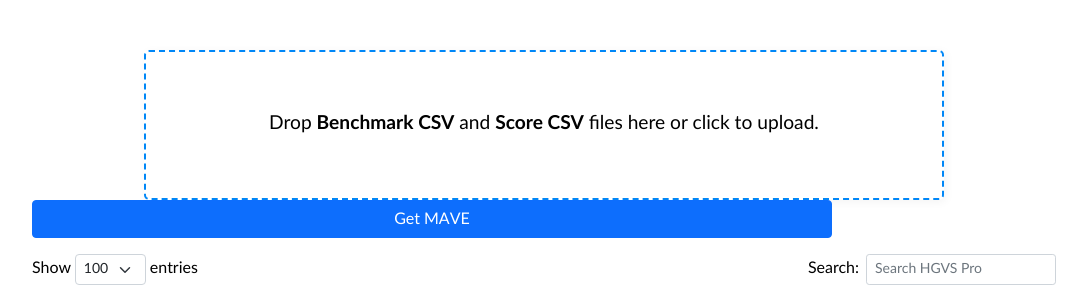
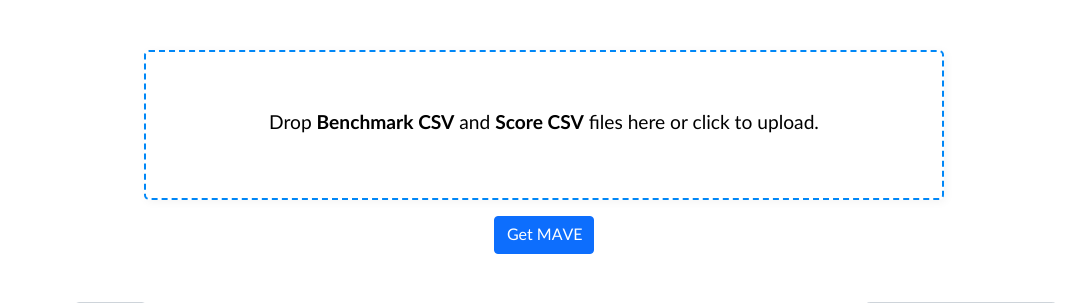
Before and after one commit to irahorecka/llrws, a Flask app: page / in a window 1280 px wide. Shown: the part 337-640 px from the top of the page, without its empty margins (96-1183 px from the left). Run offline with Flask 2, Linux system fonts and the light colour scheme; some libraries are stand-ins or nearby versions.

Commit message:
update index.html

```diff
--- a/llrws/templates/main/index.html
+++ b/llrws/templates/main/index.html
@@ -8,8 +8,8 @@
           Drop <strong>Benchmark CSV</strong> and <strong>Score CSV</strong> files here or click to upload.
         </div>
       </form>
-      <div id="mave-button-submit">
-        <input type="submit" value="Get MAVE" class="btn btn-primary" onclick="this.blur();"></input>
+      <div class="mave-button-wrapper">
+        <input id="mave-button-submit" type="submit" value="Get MAVE" class="btn btn-primary" onclick="this.blur();"></input>
       </div>
     </div>
   </div>
```
